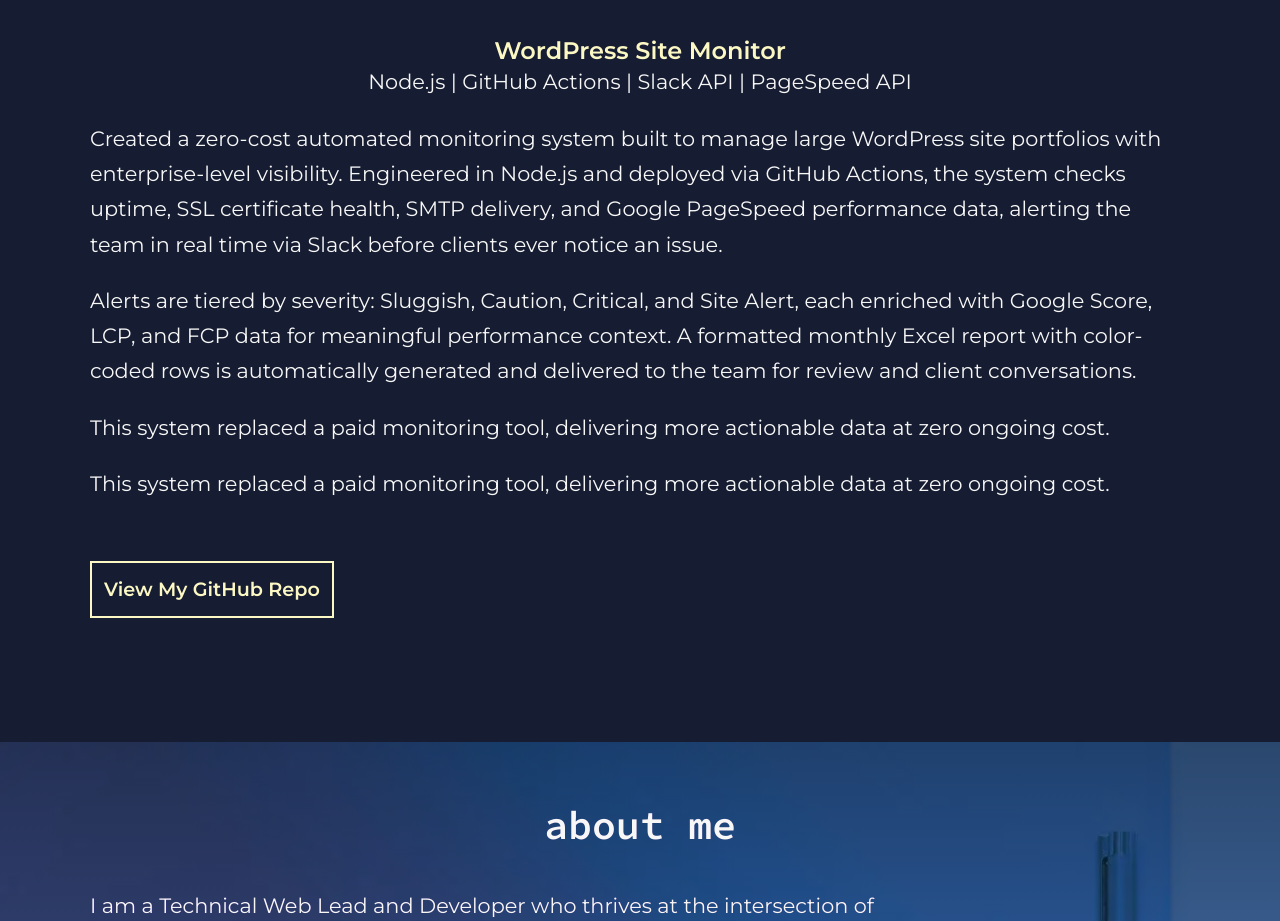
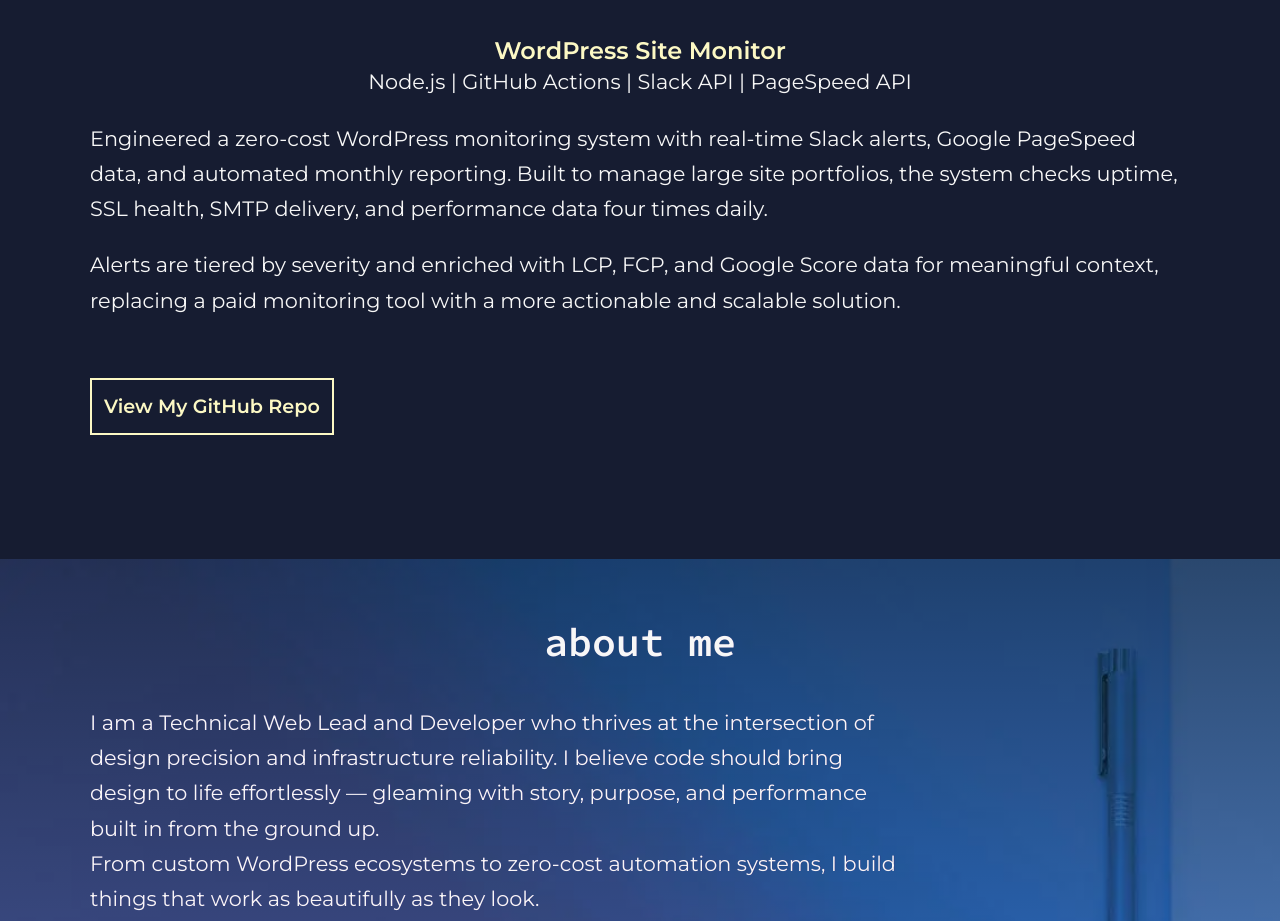
Before and after one commit to bettameta/reese-site, a website built with Parcel: page index.html in a window 1280 px wide. Shown: the part 5801-6722 px from the top of the page. Built offline with nearby package versions, Linux system fonts and the light colour scheme.

Commit message:
rewrote the open source section, reducing it

```diff
--- a/index.html
+++ b/index.html
@@ -237,17 +237,11 @@
         <h3>open source</h3>
         <h2><a href="https://github.com/bettameta/site-monitoring" target="_blank">WordPress Site Monitor</a></h2>
         <p style="margin-top: -20px; text-align: center;">Node.js | GitHub Actions | Slack API | PageSpeed API</p>
-         <p>
-            Created a zero-cost automated monitoring system built to manage large WordPress site portfolios with enterprise-level visibility. Engineered in Node.js and deployed via GitHub Actions, the system checks uptime, SSL certificate health, SMTP delivery, and Google PageSpeed performance data, alerting the team in real time via Slack before clients ever notice an issue.
+        <p>
+          Engineered a zero-cost WordPress monitoring system with real-time Slack alerts, Google PageSpeed data, and automated monthly reporting. Built to manage large site portfolios, the system checks uptime, SSL health, SMTP delivery, and performance data four times daily.
         </p>
         <p>
-            Alerts are tiered by severity: Sluggish, Caution, Critical, and Site Alert, each enriched with Google Score, LCP, and FCP data for meaningful performance context. A formatted monthly Excel report with color-coded rows is automatically generated and delivered to the team for review and client conversations.
-        </p>
-        <p>
-        This system replaced a paid monitoring tool, delivering more actionable data at zero ongoing cost.
-        </p>
-        <p>
-        This system replaced a paid monitoring tool, delivering more actionable data at zero ongoing cost.
+          Alerts are tiered by severity and enriched with LCP, FCP, and Google Score data for meaningful context, replacing a paid monitoring tool with a more actionable and scalable solution.
         </p>
         <br>
         <p class="pdf"><a href="https://github.com/bettameta/site-monitoring" target="_blank">View My GitHub Repo</a></p>
```
